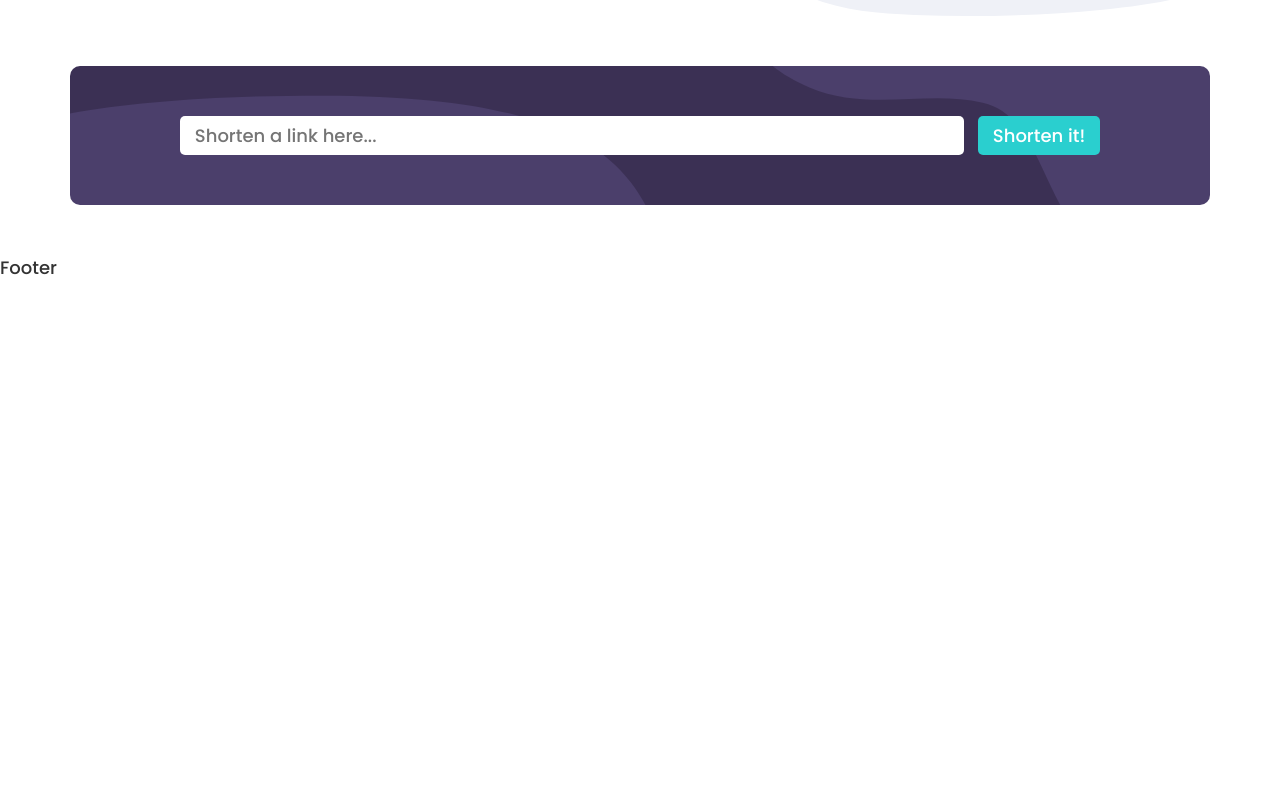
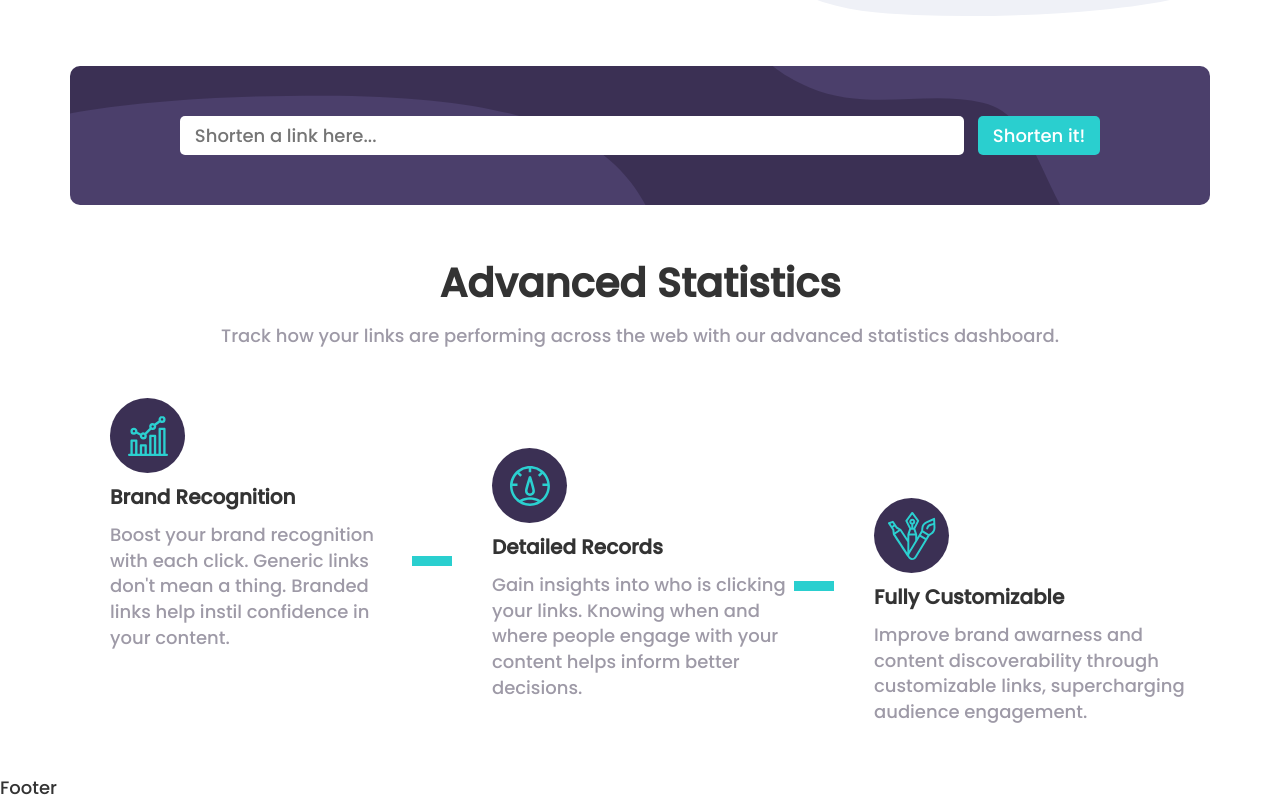
Before and after one commit to grekuu/Url-Shortening-Api, a React (Vite) app: page / in a window 1280 px wide. Shown: the part 576-1376 px from the top of the page. Before the commit the page ends 857 px from the top, so only its background shows below. Built offline with nearby package versions, Linux system fonts and the light colour scheme.

Commit message:
home-bottom-mid fully finished

```diff
--- a/src/components/Home/Home.scss
+++ b/src/components/Home/Home.scss
@@ -1,6 +1,5 @@
 @import "../../index.scss";
 
-// Top
 .home-top {
   display: flex;
   justify-content: space-between;
@@ -74,61 +73,3 @@
     max-width: 100vw;
   }
 }
-
-// Mid
-.home-mid {
-  margin: 50px 0px;
-  background-image: url("../../images/bg-shorten-desktop.svg");
-  width: 100%;
-  background-size: cover;
-  background-repeat: no-repeat;
-  background-color: $dark-violet;
-  height: auto;
-  border-radius: 10px;
-  padding: 50px 10px;
-
-  @include flexCenter();
-  justify-content: center;
-
-  input {
-    border: none;
-    padding: 7px 15px;
-    border-radius: 5px;
-    font-size: 18px;
-    width: 70%;
-    outline: none;
-    margin: 0px 7px;
-  }
-}
-
-.button-cyan-mid {
-  background-color: $cyan;
-  color: white;
-  padding: 7px 15px;
-  border: none;
-  border-radius: 5px;
-  transition: $transition;
-  cursor: pointer;
-  font-size: 18px;
-  margin: 0px 7px;
-  white-space: nowrap;
-  text-align: center;
-
-  &:hover {
-    background-color: hsl(180, 43%, 63%);
-  }
-}
-
-@media only screen and (max-width: 998px) {
-  .home-mid {
-    flex-direction: column;
-
-    input {
-      width: 90%;
-    }
-  }
-  .button-cyan-mid {
-    margin-top: 20px;
-    width: 90%;
-  }
-}
--- a/src/components/Home/Home.tsx
+++ b/src/components/Home/Home.tsx
@@ -1,6 +1,10 @@
 import "./Home.scss";
+import "./HomeMid.scss";
 import Container from "react-bootstrap/Container";
 import working from "../../images/illustration-working.svg";
+import logo1 from "../../images/icon-brand-recognition.svg";
+import logo2 from "../../images/icon-detailed-records.svg";
+import logo3 from "../../images/icon-fully-customizable.svg";
 
 const Home = () => {
   return (
@@ -23,6 +27,63 @@ const Home = () => {
         <input type="text" placeholder="Shorten a link here..." />
         <button className="button-cyan-mid">Shorten it!</button>
       </div>
+
+      <div className="home-bottom-mid">
+        <div className="title">Advanced Statistics</div>
+        <div className="description">
+          Track how your links are performing across the web with our advanced
+          statistics dashboard.
+        </div>
+        <div className="three-logos">
+          {/* Logo 1 */}
+          <div className="logo logo-1">
+            <div className="logo-left">
+              <div className="logo-background">
+                <img src={logo1} alt="logo1" />
+              </div>
+              <div className="logo-title">Brand Recognition</div>
+              <div className="logo-description">
+                Boost your brand recognition with each click. Generic links
+                don't mean a thing. Branded links help instil confidence in your
+                content.
+              </div>
+            </div>
+            <div className="center-hr">
+              <hr className="logo-hr hide-mobile" />
+            </div>
+          </div>
+          {/* Logo 2 */}
+          <div className="logo logo-2">
+            <div className="logo-left">
+              <div className="logo-background">
+                <img src={logo2} alt="logo2" />
+              </div>
+              <div className="logo-title">Detailed Records</div>
+              <div className="logo-description">
+                Gain insights into who is clicking your links. Knowing when and
+                where people engage with your content helps inform better
+                decisions.
+              </div>
+            </div>
+            <div className="center-hr">
+              <hr className="logo-hr hide-mobile" />
+            </div>
+          </div>
+          {/* Logo 3 */}
+          <div className="logo logo-3">
+            <div className="logo-left">
+              <div className="logo-background">
+                <img src={logo3} alt="logo3" />
+              </div>
+              <div className="logo-title">Fully Customizable</div>
+              <div className="logo-description">
+                Improve brand awarness and content discoverability through
+                customizable links, supercharging audience engagement.
+              </div>
+            </div>
+          </div>
+        </div>
+      </div>
     </Container>
   );
 };
--- /dev/null
+++ b/src/components/Home/HomeMid.scss
@@ -0,0 +1,165 @@
+@import "../../index.scss";
+
+.home-mid {
+  margin: 50px 0px;
+  background-image: url("../../images/bg-shorten-desktop.svg");
+  width: 100%;
+  background-size: cover;
+  background-repeat: no-repeat;
+  background-color: $dark-violet;
+  height: auto;
+  border-radius: 10px;
+  padding: 50px 10px;
+
+  @include flexCenter();
+  justify-content: center;
+
+  input {
+    border: none;
+    padding: 7px 15px;
+    border-radius: 5px;
+    font-size: 18px;
+    width: 70%;
+    outline: none;
+    margin: 0px 7px;
+  }
+}
+
+.button-cyan-mid {
+  background-color: $cyan;
+  color: white;
+  padding: 7px 15px;
+  border: none;
+  border-radius: 5px;
+  transition: $transition;
+  cursor: pointer;
+  font-size: 18px;
+  margin: 0px 7px;
+  white-space: nowrap;
+  text-align: center;
+
+  &:hover {
+    background-color: hsl(180, 43%, 63%);
+  }
+}
+
+@media only screen and (max-width: 998px) {
+  .home-mid {
+    flex-direction: column;
+
+    input {
+      width: 90%;
+    }
+  }
+  .button-cyan-mid {
+    margin-top: 20px;
+    width: 90%;
+  }
+}
+
+.home-bottom-mid {
+  margin-bottom: 50px;
+
+  .title {
+    font-size: 40px;
+    font-weight: 700;
+    margin-bottom: 10px;
+    text-align: center;
+  }
+
+  .description {
+    color: $grayish-purple;
+    text-align: center;
+  }
+
+  .three-logos {
+    display: flex;
+    .logo {
+      max-width: 30%;
+      display: flex;
+      flex-direction: row !important;
+      justify-content: space-between;
+      margin-left: 40px;
+
+      .logo-background {
+        border-radius: 50%;
+        width: 75px;
+        height: 75px;
+        background-color: $dark-violet;
+        @include flexCenter();
+        justify-content: center;
+      }
+
+      img {
+        padding: 20px;
+      }
+
+      .logo-title {
+        font-weight: 700;
+        font-size: 20px;
+        margin: 10px 0px;
+      }
+
+      .logo-description {
+        color: $grayish-purple;
+      }
+
+      .logo-hr {
+        height: 2px;
+        border: none;
+        color: $cyan;
+        background-color: $cyan;
+        width: 40px;
+        height: 10px;
+      }
+
+      .center-hr {
+        @include flexCenter();
+      }
+    }
+  }
+  .logo-1 {
+    margin-top: 50px;
+  }
+  .logo-2 {
+    margin-top: 100px;
+  }
+  .logo-3 {
+    margin-top: 150px;
+  }
+}
+
+@media only screen and (max-width: 998px) {
+  .home-bottom-mid {
+    .three-logos {
+      flex-direction: column;
+      align-items: center;
+
+      .logo {
+        max-width: 90%;
+        justify-content: center;
+        margin-left: 0;
+      }
+
+      .logo-left {
+        @include flexCenter();
+        flex-direction: column;
+        text-align: center;
+      }
+    }
+
+    .logo-1 {
+      margin-top: 50px;
+    }
+    .logo-2 {
+      margin-top: 50px;
+    }
+    .logo-3 {
+      margin-top: 50px;
+    }
+  }
+
+  .hide-mobile {
+    display: none;
+  }
+}
```
